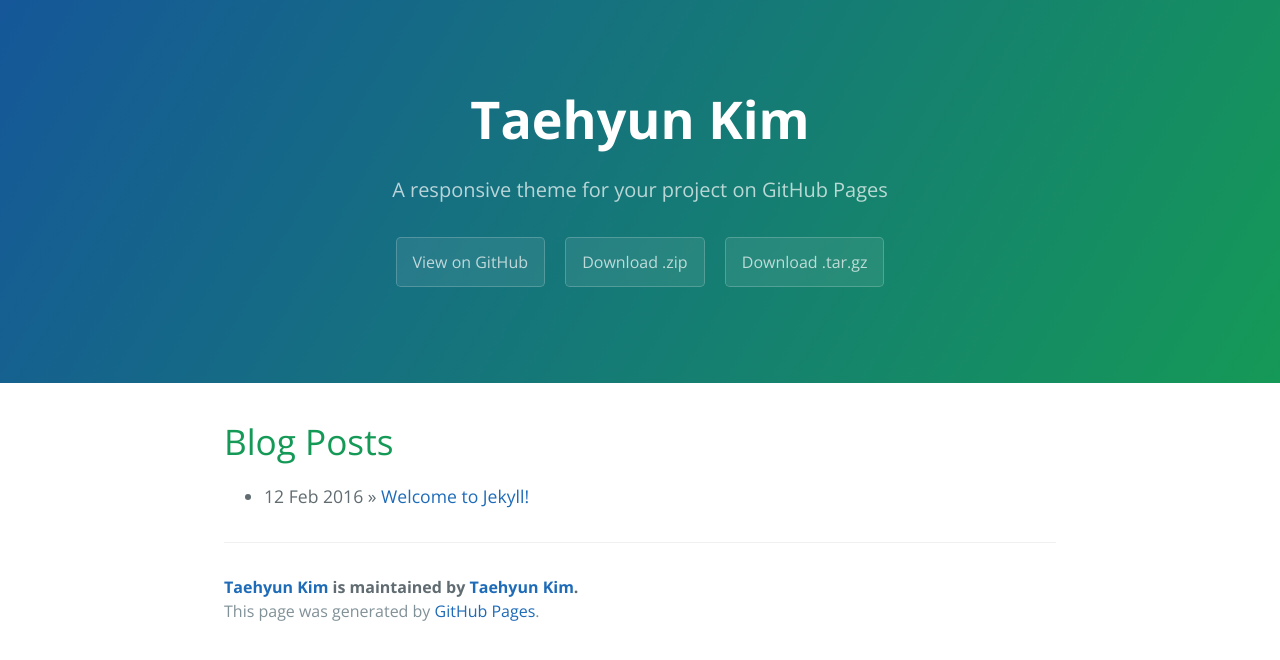
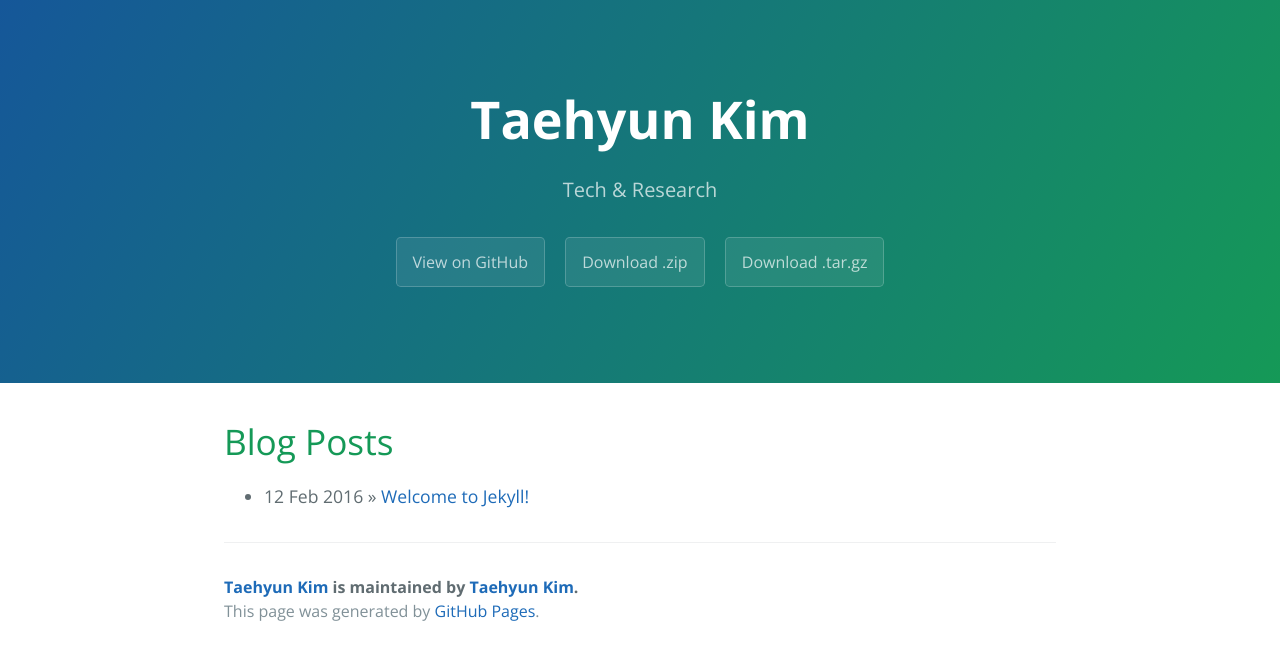
Before and after one commit to taehyunkim1527/taehyunkim1527, a Jekyll site: the page built from index.html, in a window 1280 px wide. Shown: the top 660 px of the page. Built offline with Jekyll 4.4.1, drawn with Linux system fonts in a browser that asks for light colours; the list of posts is cut into pages by our own code.

Commit message:
Update _config.yml

```diff
--- a/_config.yml
+++ b/_config.yml
@@ -1,6 +1,6 @@
 # Setup
 title:        Taehyun Kim
-tagline:      A responsive theme for your project on GitHub Pages
+tagline:      Tech & Research
 baseurl:      "https://taehyunkim1527.github.io/taehyunkim1527/"
 paginate:     1
 locale:       "en"
```
